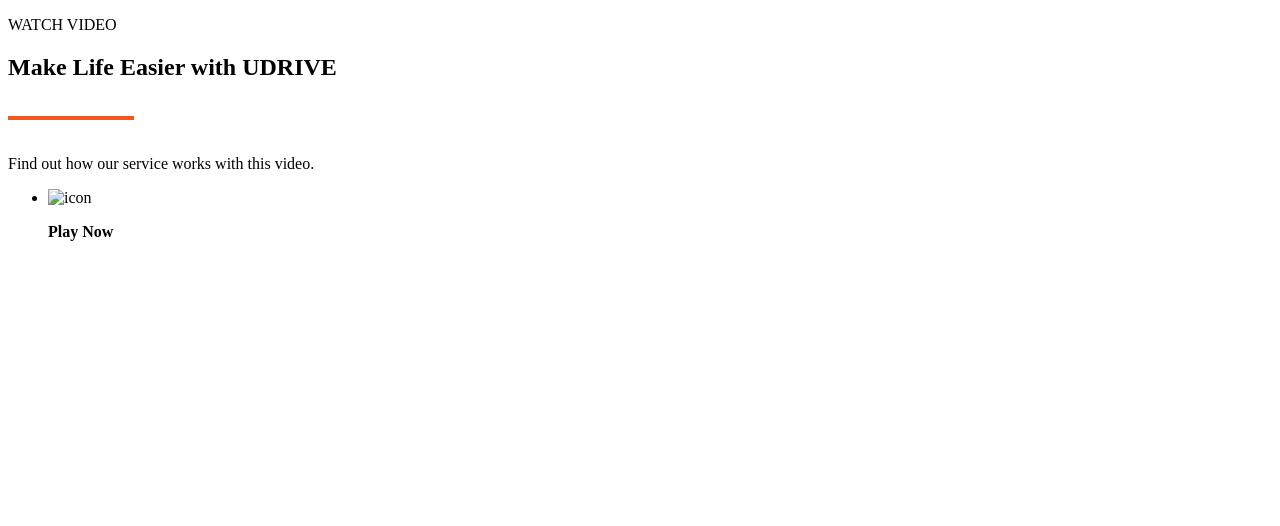
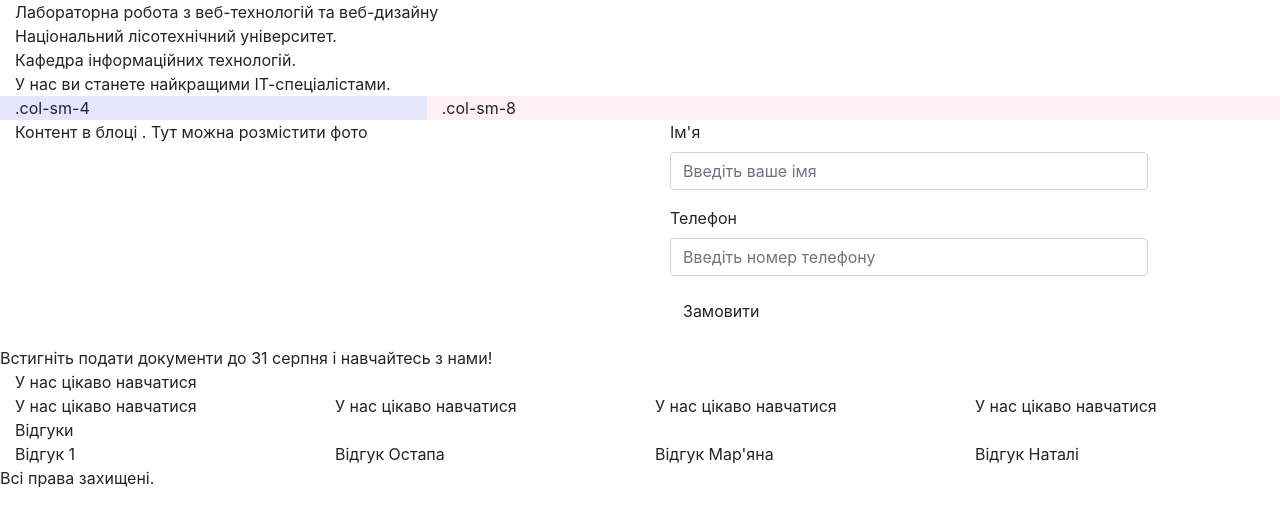
Before and after one commit to YuriyHritski3/rep4, a plain HTML site: page index.html in a window 1280 px wide. Drawn offline with nearby package versions, Linux system fonts and the light colour scheme.

Commit message:
Update title and add header description in HTML

```diff
--- a/index.html
+++ b/index.html
@@ -1,37 +1,106 @@
 <!DOCTYPE html>
+<!--
+To change this license header, choose License Headers in Project Properties.
+To change this template file, choose Tools | Templates
+and open the template in the editor.
+-->
 <html>
     <head>
-        <title>TODO supply a title</title>
+        <title>Landing Page</title>
         <meta charset="UTF-8">
         <meta name="viewport" content="width=device-width, initial-scale=1.0">
+        <link rel="stylesheet" href="bootstrap-5.1.3-dist/css/bootstrap.min.css">
+        <script src="bootstrap-5.1.3-dist/js/bootstrap.bundle.min.js"></script>
+        <link rel="stylesheet" href="styles/styles.css">
     </head>
     <body>
-        <section class="w-section"
-                 ><div class="w-section__inner"><header class="w-section__header"><div class="w-grid w-grid--row w-grid--gap" data-columns-count="2"><div class="w-grid__inner"><div class="w-grid__item w-grid__item--middle" data-column-size="6">
-                                <div class="w-grid__item-inner w-grid__item-panel w-text-left-xs w-text-left-sm w-text-left-md w-text-left w-panel w-b9cf558554e41da684ff4b3a449da92a w-mod-border-radius w-mod-shadow background_3lr background background--dark w-state-has-background">
-                                    <div class="background-wrapper_RZ2" aria-hidden="true" data-background--hide="false" data-component="background" data-type="color" data-data-loaded="true">
-                                        <div class="background_2xT" style="background:rgba(51, 50, 53, 0.7)" data-role="placeholder" data-selection-container="true"></div></div><p class="text_1k0 ui-small w-small ui-small--light" data-component="text">
-                                        <span class="w-text-block" style="display:block">
-                                            <span class="w-text-content">WATCH VIDEO</span></span></p>
-                                            <h2 class="text_1k0 ui-heroTitle w-hero-title ui-heroTitle--light" data-component="text"><span class="w-text-block" style="display:block">
-                                                    <span class="w-text-content">Make Life Easier with UDRIVE&nbsp;</span></span>
-                                    </h2><div class="decorator-inner_26F flex_3-n">
-                                        <div class="w-divider-component-wrapper divider-component-wrapper_XE2">
-                                            <svg xmlns="http://www.w3.org/2000/svg" width="3000px" height="34" style="width:10%">
-                                            <path d="M0 17 L3000 17" style="fill:none;stroke:#f4581f;stroke-width:4px">
+        <div class="container-fluid">
+            <!--
+         <div class="container">  -->
+            <!-- Дескрипт -->
+            <div class="header-descript">
+                <div class="header-title">
+                    <span>Лабораторна робота з веб-технологій та веб-дизайну</span>
+                </div>
+                <div class="header-description">
+                    <span>Національний лісотехнічний університет. <br />Кафедра інформаційних технологій. <br />У нас ви станете найкращими ІТ-спеціалістами.</span>
+                </div>
+            </div>
 
-                                            </path></svg></div></div>
-                                            <p class="text_1k0 ui-subtitle w-subtitle ui-subtitle--light" data-component="text"><span class="w-text-block" style="display:block">
-                                                    <span class="w-text-content">Find out how our service works with this video.</span></span></p><div class="w-list-with-media-wrapper">
-                                                <ul data-component="collection" data-collection-mode="collection" class="collection w-2cacdfbafe7cc8cc3b679e8d4af879bc w-bad4e6ce41249cb868d51e76361e754a" data-items-count="1">
-                                                    <li class="w-088754deb0dd8820b733e12d9894218e icon--sm_1c- list-with-media_3xi background--dark_3vP"><div class="list-with-media__wrapper-content_1Ym">
-                                                            <div class="list-with-media__media_2iA"><div class="w-icon-panel-wrapper">
-                                                                    <div class="w-icon-panel w-icon-panel--sm w-disable-decorator">
-                                                                        <span class="iconElement_3D2 ui-icon_2oI w-icon ui-icon--light_HAb"><span class=""><img src="/res/60642cb0c2845a002135a2f2/6075fd6a3180290021e1fcda" class="" alt="icon"></span></span>
-                                                                    </div></div></div>
-                                                            <div class="list-with-media__content_3aQ list-with-media--align-left_2cJ"><div class=""><p class="list-with-media__heading_Jzx text_1k0 ui-text w-body ui-text--light" data-component="text"><span class="w-text-block" style="display:block">
-                                                                                    <span class="w-text-content"><span class="text-ui-brand-color" style="color:var(--ui-brand-color)"><span style="font-weight:bold">Play Now</span></span></span></span></p></div>
-                                                                                    <div class="list-with-media__text-bottom"></div></div></div></li></ul></div></div></div><div class="w-grid__item w-grid__item--middle grid__item--empty_3zx w-grid__item--empty" data-column-size="6">
-                                                <div class="w-grid__item-inner w-grid__item-panel w-text-left-xs w-text-left-sm w-text-left-md w-text-left w-088754deb0dd8820b733e12d9894218e"></div></div></div></div></header></div></section>
+            <div class="row">
+                <div class="col-sm-4" style="background-color:lavender;">.col-sm-4</div>
+                <div class="col-sm-8" style="background-color:lavenderblush;">.col-sm-8</div>
+            </div>
+
+            <!-- Форма захвата -->
+            <div class="image-form-container row">
+                <div class="left-photo col-md-6">Контент в блоці . Тут можна розмістити фото</div>
+                <div class="right-form col-md-6">
+
+                    <form class="form-horizontal">
+                        <div class="form-group">
+                            <label for="inputName" class="col-sm-2 control-label">Ім'я</label>
+                            <div class="col-sm-10">
+                                <input type="text" class="form-control" id="inputName" placeholder="Введіть ваше імя">
+                            </div>
+                        </div>
+                        <div class="form-group">
+                            <label for="inputPhone" class="col-sm-2 control-label">Телефон</label>
+                            <div class="col-sm-10">
+                                <input type="text" class="form-control" id="inputPhone" placeholder="Введіть номер телефону">
+                            </div>
+                        </div>
+                        <div class="form-group">
+                            <div class="col-sm-offset-2 col-sm-10">
+                                <button type="submit" class="btn btn-default">Замовити</button>
+                            </div>
+                        </div>
+                    </form>
+
+                </div>
+            </div>
+
+            <!-- Акція -->
+            <div class="sale row">
+                <div class="title">
+                    <span>Встигніть подати документи до 31 серпня і навчайтесь з нами! </span>
+                </div>
+            </div>
+
+            <!-- Тригери -->
+            <div class="triggers row">
+                <div class="triggers-title col-md-12">
+                    <span>У нас цікаво навчатися</span>
+                </div>
+                <div class="col-md-12">
+                    <div class="row">
+                        <div class="col-md-3 trigger">У нас цікаво навчатися</div>
+                        <div class="col-md-3 trigger">У нас цікаво навчатися</div>
+                        <div class="col-md-3 trigger">У нас цікаво навчатися</div>
+                        <div class="col-md-3 trigger">У нас цікаво навчатися</div>
+                    </div>
+                </div>
+            </div>
+
+            <!-- Відгуки -->
+            <div class="responses row">
+                <div class="responses-title col-md-12">
+                    <span>Відгуки</span>
+                </div>
+                <div class="col-md-12">
+                    <div class="row">
+                        <div class="col-md-3 response">Відгук 1 </div>
+                        <div class="col-md-3 response">Відгук Остапа</div>
+                        <div class="col-md-3 response">Відгук Мар'яна</div>
+                        <div class="col-md-3 response">Відгук Наталі</div>
+                    </div>
+                </div>
+            </div>
+
+            <!-- Футер -->
+            <div class="footer row">
+                Всі права захищені.
+            </div>
+        </div>
     </body>
 </html>
```
